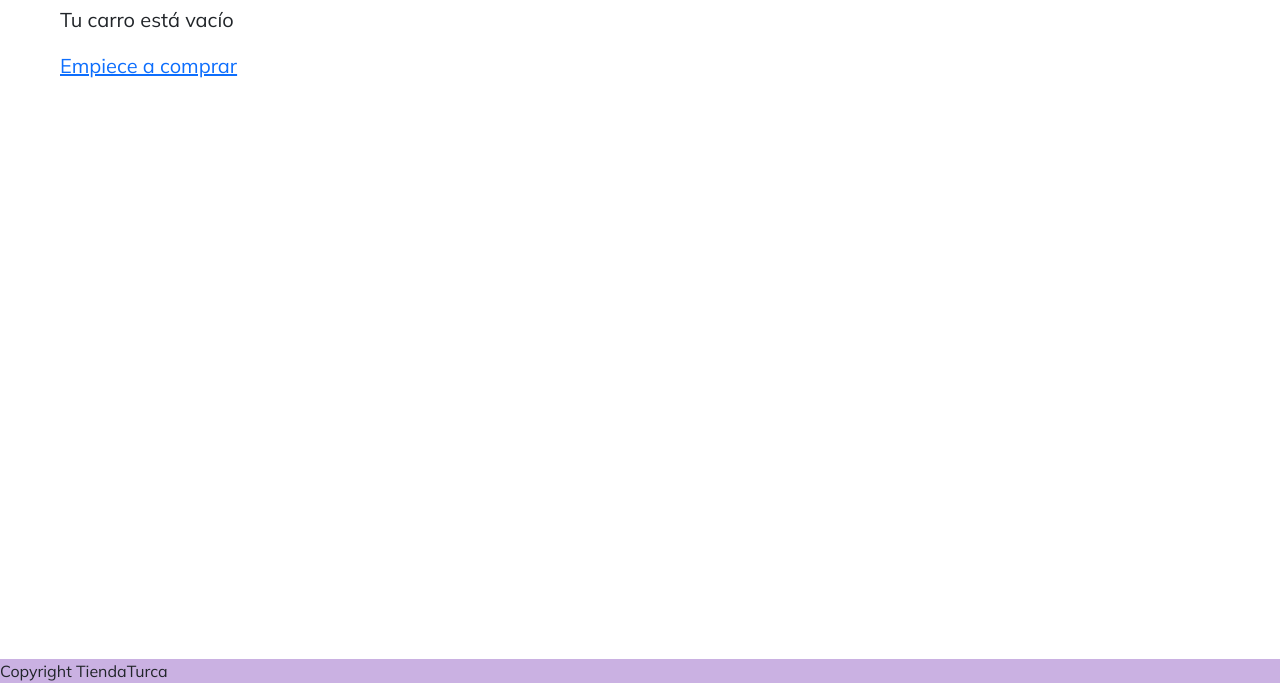
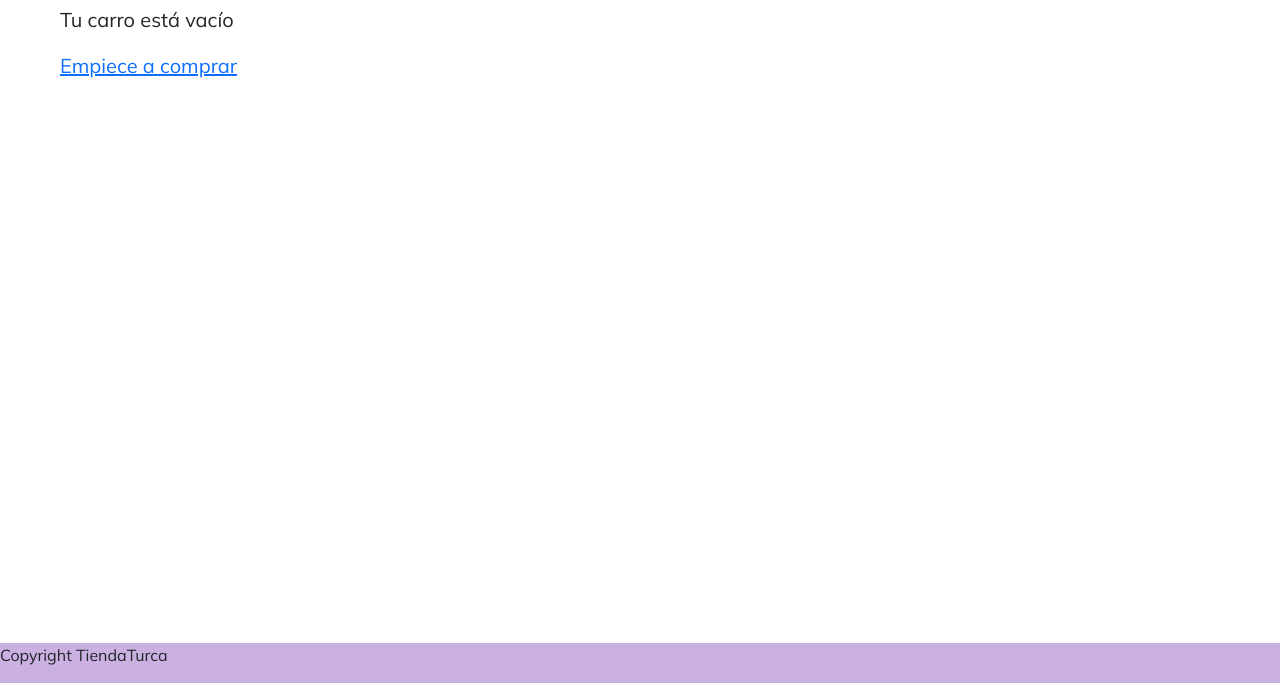
Before and after one commit to pipokazei/PF-tiendaturca-zeynep, a website: page pages/shoppingCart.html in a window 1280 px wide. Shown: the part 117-800 px from the top of the page. Drawn offline with nearby package versions, Linux system fonts and the light colour scheme; a web font is replaced by a local one.

Commit message:
cambios segun los comentarios de entrega anterior

```diff
--- a/pages/shoppingCart.html
+++ b/pages/shoppingCart.html
@@ -51,7 +51,7 @@
       <a href="./products.html" class="cart-text">Empiece a comprar</a>
     </main>
     <footer class="fixed-bottom">
-      Copyright TiendaTurca
+      <p>Copyright TiendaTurca</p>
     </footer>
     <script
       src="https://cdn.jsdelivr.net/npm/bootstrap@5.3.3/dist/js/bootstrap.bundle.min.js"
--- a/scss/layout/_navbar.scss
+++ b/scss/layout/_navbar.scss
@@ -27,7 +27,6 @@
   background-size: cover;
   display: flex;
   justify-content: center;
-}
 
   .bg-navbar-text {
     font-family: "Spicy Rice", serif;
@@ -39,6 +38,7 @@
     overflow: hidden;
     display: inline-block;
     animation: typing 3s steps(50, end);
+  }
 }
 
 @keyframes typing {
--- a/scss/pages/_products-page.scss
+++ b/scss/pages/_products-page.scss
@@ -9,7 +9,6 @@
   display: flex;
   height: 100%;
   padding-bottom: 60px;
-}
 
   .content {
     display: flex;
@@ -56,3 +55,4 @@
       }
     }
   }
+}
```
Also changed, not shown: index.html (+1 -1 lines), pages/contact.html (+1 -1 lines), pages/products.html (+1 -1 lines), scss/pages/_shopping-cart.scss (+4 -4 lines), scss/_mixins.scss (indentation only). Lines whose indentation alone changed are shown as unchanged.
